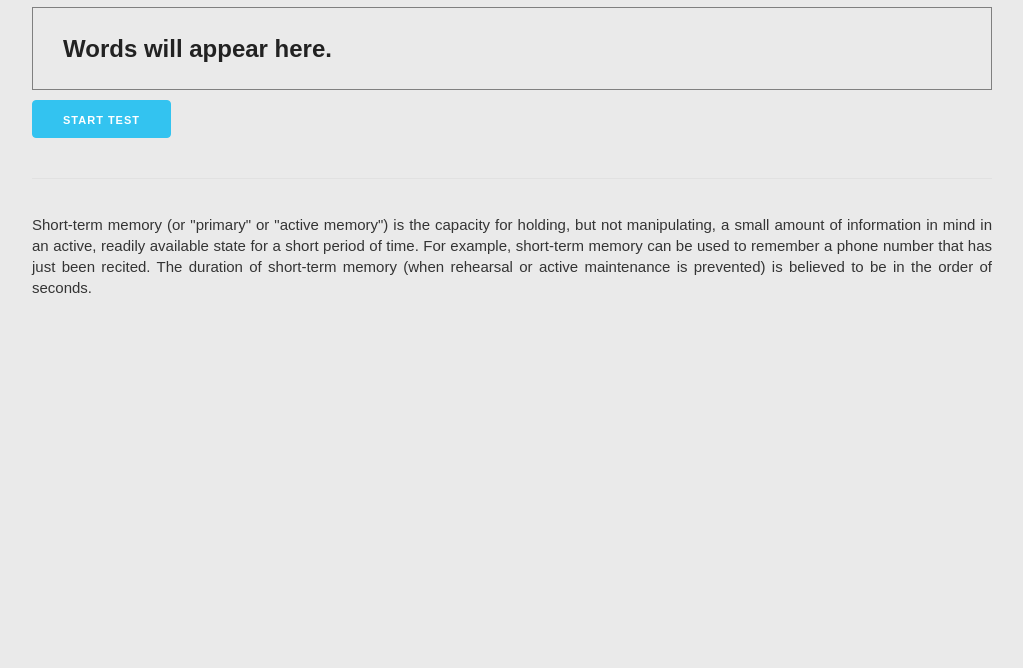
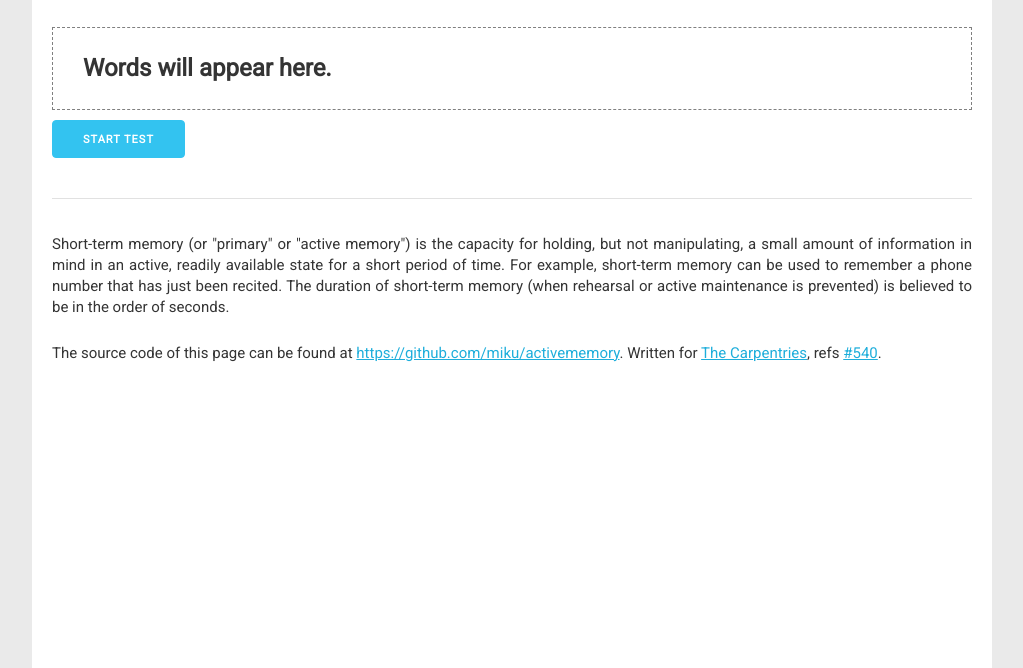
Before and after one commit to miku/activememory, a plain HTML site: page index.html in a window 1280 px wide. Shown: the part 132-800 px from the top of the page, without its empty margins (128-1151 px from the left). Drawn offline with Linux system fonts and the light colour scheme.

Commit message:
try another style

```diff
--- a/css/main.css
+++ b/css/main.css
@@ -1,21 +1,22 @@
 body {
-    font-family: Arial, sans-serif;
+    font-family: 'Roboto', sans-serif;
     line-height: 1.4em;
     background: #eaeaea;
+    color: #343434;
 }
 
-.container {}
+.container {
+    height: 100vh;
+    background: white;
+    padding: 20px;
+}
 
 #card {
     padding: 30px;
-    border: 1px solid gray;
+    border: 1px dashed gray;
     font-size: 1.6em;
     font-weight: bold;
     margin: 10px 0 10px 0;
-}
-
-p.dim {
-    color: #343434;
 }
 
 div.container {
--- a/index.html
+++ b/index.html
@@ -12,6 +12,7 @@
     <link rel="stylesheet" href="css/skeleton.css" />
     <link rel="stylesheet" href="css/main.css" />
     <link rel="icon" type="image/png" href="images/favicon.png" />
+    <link href="https://fonts.googleapis.com/css?family=Roboto" rel="stylesheet">
     <script src="index.js"></script>
 </head>
 
@@ -35,13 +36,19 @@
                 </button>
                 <hr>
                 <div class="content">
-                    <p class="dim">
+                    <p>
                         Short-term memory (or "primary" or "active memory") is the capacity for
                         holding, but not manipulating, a small amount of information in mind in an
                         active, readily available state for a short period of time. For example,
                         short-term memory can be used to remember a phone number that has just been
                         recited. The duration of short-term memory (when rehearsal or active
                         maintenance is prevented) is believed to be in the order of seconds.
+                    </p>
+                    <p>
+                        The source code of this page can be found at <a href="https://github.com/miku/activememory">https://github.com/miku/activememory</a>.
+                        Written for
+                        <a href="https://github.com/carpentries">The Carpentries</a>,
+                        refs <a href="https://github.com/carpentries/instructor-training/issues/540">#540</a>.
                     </p>
                 </div>
             </div>
```
